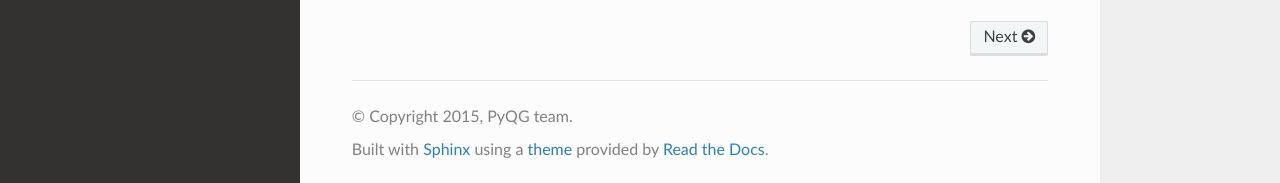
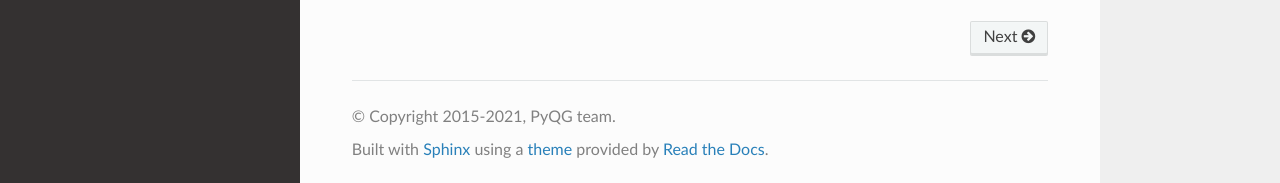
Before and after one commit to pyqg/pyqg, a Sphinx documentation site: the page built from docs/index.rst, in a window 1280 px wide and 1134 px high. Shown: the part 948-1131 px from the top of the window. Built offline with Sphinx 7.4.7 and the Read the Docs theme 2.0.0, drawn with Linux system fonts in a browser that asks for light colours.

Commit message:
Update copyright year
Co-authored-by: Ryan Abernathey <ryan.abernathey@gmail.com>

```diff
--- a/docs/conf.py
+++ b/docs/conf.py
@@ -83,7 +83,7 @@ master_doc = 'index'
 
 # General information about the project.
 project = 'pyqg'
-copyright = '2015, PyQG team'
+copyright = '2015-2021, PyQG team'
 
 # The version info for the project you're documenting, acts as replacement for
 # |version| and |release|, also used in various other places throughout the
```
